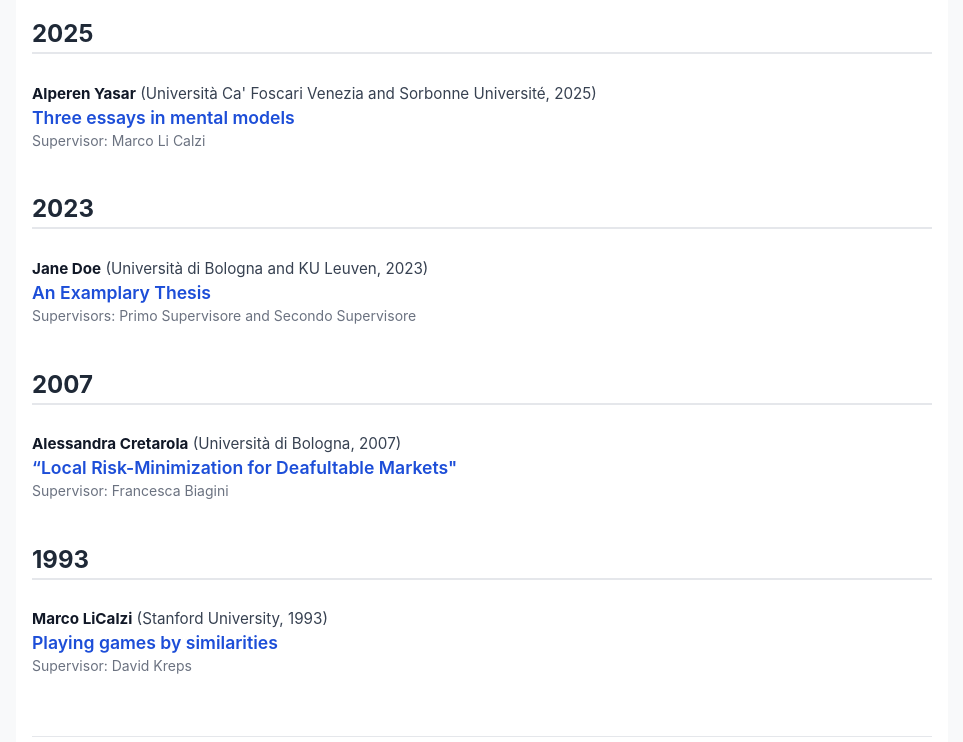
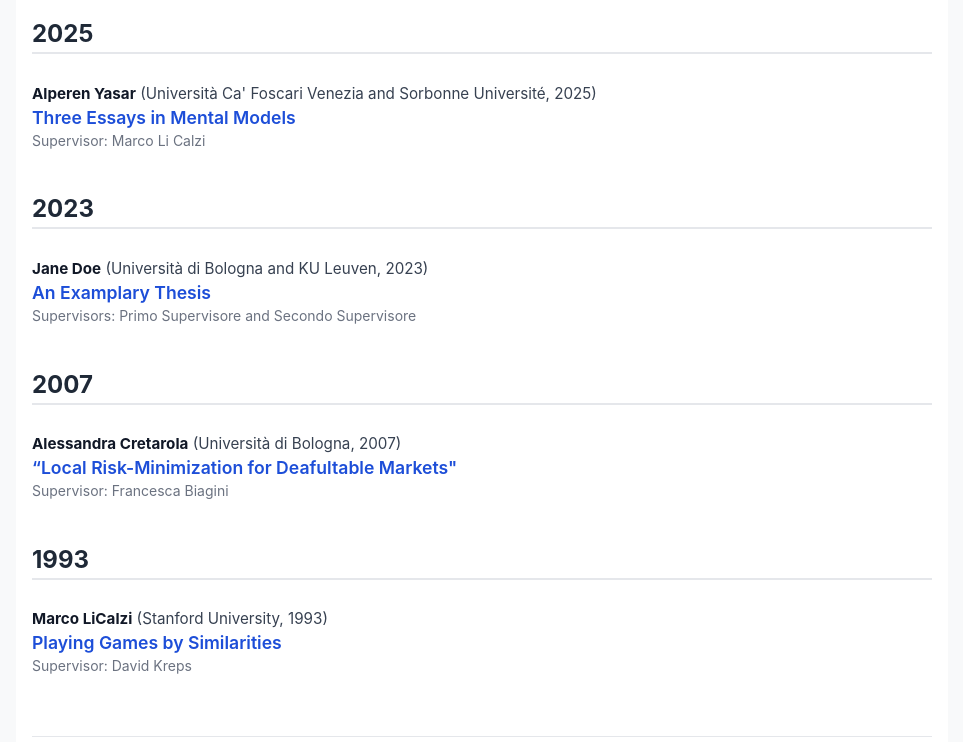
Before and after one commit to mlicalzi/AMASES_theses, a Jekyll site: the page built from index.md, in a window 1280 px wide. Shown: the part 251-993 px from the top of the page, without its empty margins (158-1121 px from the left). Built offline with Jekyll 4.4.1, drawn with Linux system fonts in a browser that asks for light colours.

Commit message:
Add files via upload

```diff
--- a/_data/theses.yml
+++ b/_data/theses.yml
@@ -11,7 +11,7 @@
   affiliation: Università Ca' Foscari Venezia and Sorbonne Université
   year: 2025
   url:
-  title: "Three essays in mental models"
+  title: "Three Essays in Mental Models"
   supervisors:
     - Marco Li Calzi
 
@@ -27,6 +27,6 @@
   affiliation: Stanford University
   year: 1993
   url:  https://searchworks.stanford.edu/view/10043980
-  title: "Playing games by similarities"
+  title: "Playing Games by Similarities"
   supervisors:
     - David Kreps
```
